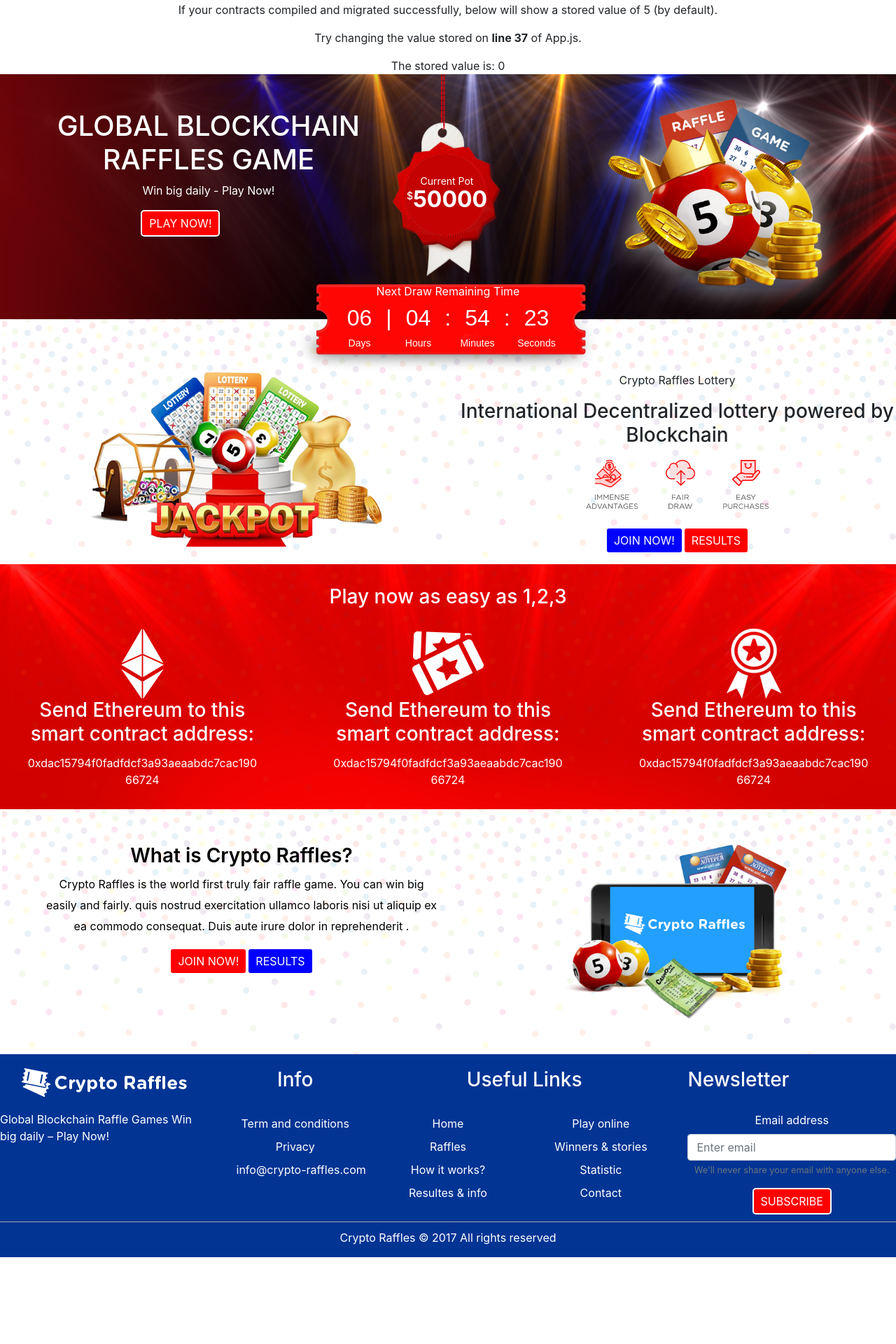
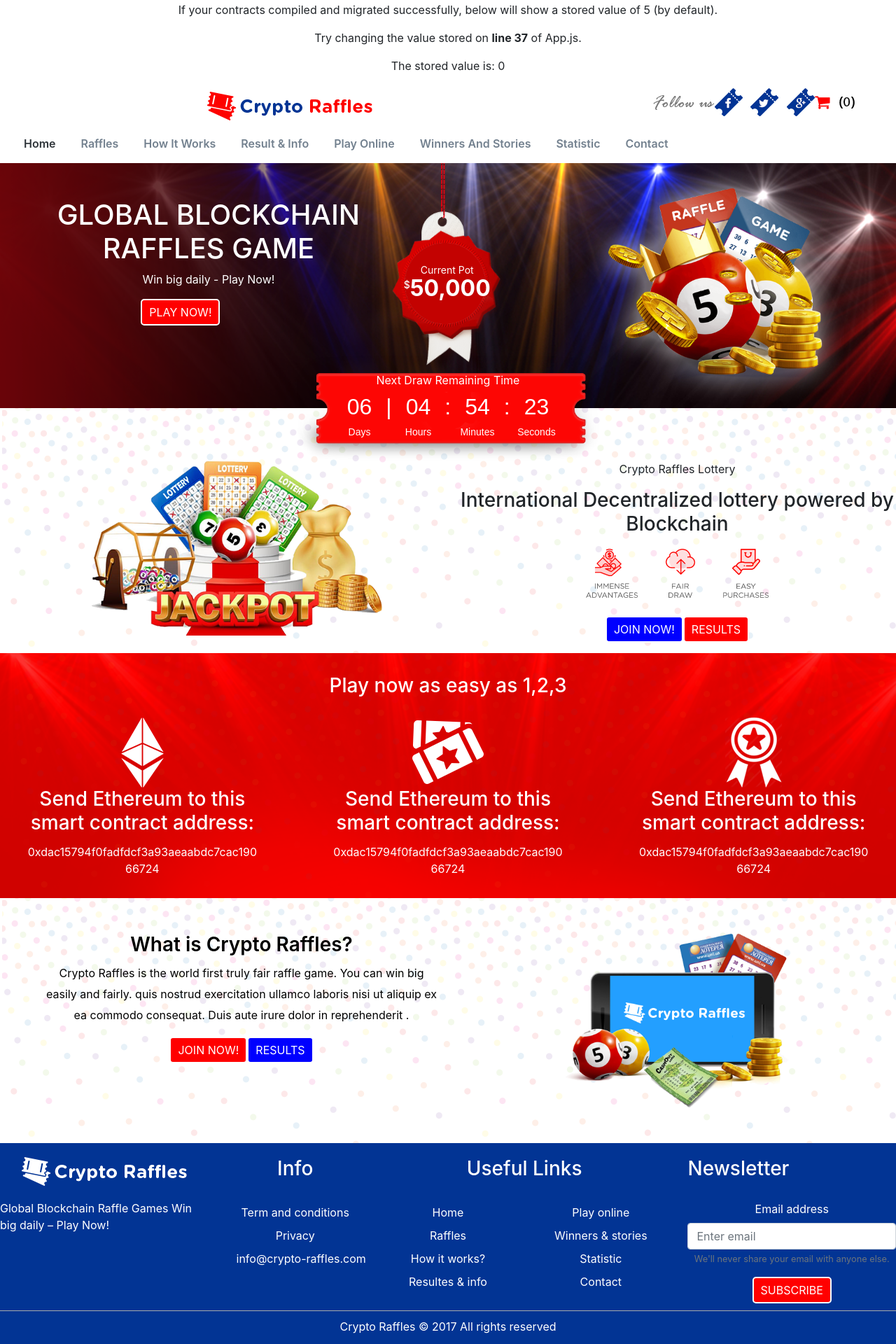
Before and after one commit to AlphaX-IBS/ax-raffle, a React (Create React App) app in the folder client/: page / in a window 1280 px wide. Shown: the part 140-2060 px from the top of the page at 70% size. Before the commit the page ends 1936 px from the top, so only its background shows below. Built offline with nearby package versions, Linux system fonts and the light colour scheme.

Commit message:
Remove console log. Get contract address from env file.

```diff
--- a/client/package.json
+++ b/client/package.json
@@ -18,7 +18,8 @@
     "web3": "^1.0.0-beta.35"
   },
   "scripts": {
-    "start": "react-scripts start",
+    "start-dev": "react-scripts start --env=development",
+    "start-prod": "react-scripts start --env=production",
     "build": "react-scripts build",
     "test": "react-scripts test --env=jsdom",
     "eject": "react-scripts eject",
--- a/client/src/components/AwardTag/index.js
+++ b/client/src/components/AwardTag/index.js
@@ -9,7 +9,7 @@ class AwardTag extends PureComponent {
         <div className="headline">Current Pot</div>
         <div>
           <span className="symbol">{symbol}</span>
-          <span className="prize">{value}</span>
+          <span className="prize">{Intl.NumberFormat().format(value)}</span>
         </div>
       </div>
     );
--- a/client/src/components/JackPotCountDown/index.js
+++ b/client/src/components/JackPotCountDown/index.js
@@ -121,7 +121,6 @@ class JackPotCountDown extends PureComponent {
         );
       } else {
         lastTime -= this.interval;
-        console.log(`lastTime=${lastTime}`);
         this.setState(
           {
             lastTime
--- /dev/null
+++ b/client/src/components/RaffleFooter/index.js
@@ -0,0 +1,98 @@
+import React, { PureComponent } from "react";
+
+class RaffleFooter extends PureComponent {
+  render() {
+    return (
+      <footer id="footer">
+        <div className="row">
+          <div className="col-md-3 text-center">
+            <img
+              style={{ paddingBottom: "20px" }}
+              src="img/logo-white.png"
+              alt="logo white"
+            />
+            <p className="text-left">
+              Global Blockchain Raffle Games Win big daily – Play Now!
+            </p>
+            <a href="#footer">
+              <i className="fa fa-facebook-square fa-2x" />
+            </a>
+            <a href="#footer">
+              <i className="fa fa-twitter fa-2x" />
+            </a>
+            <a href="#footer">
+              <i className="fa fa-google-plus fa-2x" />
+            </a>
+          </div>
+          <div className="col-md-2">
+            <h3 className="text-center">Info</h3>
+            <ul className="list-group">
+              <li className="list-group-item">Term and conditions</li>
+              <li className="list-group-item">Privacy</li>
+              <li className="list-group-item" style={{ whiteSpace: "nowrap" }}>
+                info@crypto-raffles.com
+              </li>
+            </ul>
+          </div>
+          <div className="col-md-4">
+            <h3 className="text-center">Useful links</h3>
+            <div className="row">
+              <div className="col-md-6">
+                <ul className="list-group">
+                  <li className="list-group-item">Home</li>
+                  <li className="list-group-item">Raffles</li>
+                  <li className="list-group-item">How it works?</li>
+                  <li className="list-group-item">Resultes & info</li>
+                </ul>
+              </div>
+              <div className="col-md-6">
+                <ul className="list-group">
+                  <li className="list-group-item">Play online</li>
+                  <li className="list-group-item">Winners & stories</li>
+                  <li className="list-group-item">Statistic</li>
+                  <li className="list-group-item">Contact</li>
+                </ul>
+              </div>
+            </div>
+          </div>
+          <div className="col-md-3">
+            <h3 className="text-left">newsletter</h3>
+            <form>
+              <div className="form-group">
+                <label for="exampleInputEmail1">Email address</label>
+                <input
+                  type="email"
+                  className="form-control"
+                  id="exampleInputEmail1"
+                  aria-describedby="emailHelp"
+                  placeholder="Enter email"
+                />
+                <small id="emailHelp" className="form-text text-muted">
+                  We'll never share your email with anyone else.
+                </small>
+              </div>
+              <button type="submit" className="btn-red">
+                Subscribe
+              </button>
+            </form>
+          </div>
+        </div>
+        <div className="row">
+          <p
+            style={{
+              width: "100%",
+              borderTop: "1px solid #aaa",
+              marginTop: "10px",
+              paddingTop: "10px"
+            }}
+            className="text-center"
+          >
+            Crypto Raffles © 2017 All rights reserved
+          </p>
+        </div>
+      </footer>
+    );
+  }
+}
+
+export default RaffleFooter;
--- /dev/null
+++ b/client/src/components/RaffleHeader/index.js
@@ -0,0 +1,81 @@
+import React, { PureComponent } from "react";
+
+class RaffleHeader extends PureComponent {
+  render() {
+    return (
+      <header>
+        <div class="row">
+          <div class="col-md-8">
+            <a class="navbar-brand" href="#">
+              <img src="img/logo.png" alt="" />
+            </a>
+          </div>
+          <div class="col-md-4">
+            <img src="img/header-follow-us.png" alt="" />
+            <img src="img/header-social-icons.png" alt="" />
+            <img src="img/header-cart.png" alt="" />
+          </div>
+        </div>
+        <nav class="navbar sticky-top navbar-expand-lg">
+          <button
+            class="navbar-toggler"
+            type="button"
+            data-toggle="collapse"
+            data-target="#navbarNav"
+            aria-controls="navbarNav"
+            aria-expanded="false"
+            aria-label="Toggle navigation"
+          >
+            <span class="navbar-toggler-icon" />
+          </button>
+          <div class="collapse navbar-collapse" id="navbarNav">
+            <ul class="navbar-nav">
+              <li class="nav-item">
+                <a class="nav-link active" href="#home">
+                  Home
+                </a>
+              </li>
+              <li class="nav-item">
+                <a class="nav-link" href="#">
+                  Raffles
+                </a>
+              </li>
+              <li class="nav-item">
+                <a class="nav-link" href="#">
+                  How it works
+                </a>
+              </li>
+              <li class="nav-item">
+                <a class="nav-link" href="#">
+                  Result & info
+                </a>
+              </li>
+              <li class="nav-item">
+                <a class="nav-link" href="#">
+                  Play online
+                </a>
+              </li>
+              <li class="nav-item">
+                <a class="nav-link" href="#">
+                  Winners and Stories
+                </a>
+              </li>
+              <li class="nav-item">
+                <a class="nav-link" href="#">
+                  Statistic
+                </a>
+              </li>
+              <li class="nav-item">
+                <a class="nav-link" href="#">
+                  Contact
+                </a>
+              </li>
+            </ul>
+          </div>
+        </nav>
+      </header>
+    );
+  }
+}
+
+export default RaffleHeader;
--- a/client/src/index.js
+++ b/client/src/index.js
@@ -7,7 +7,7 @@ import registerServiceWorker from "./registerServiceWorker";
 import { IntlProvider } from "react-intl";
 
 ReactDOM.render(
-  <IntlProvider>
+  <IntlProvider locale="en">
     <App />
   </IntlProvider>,
   document.getElementById("root")
--- a/client/src/scenes/Home/index.js
+++ b/client/src/scenes/Home/index.js
@@ -3,12 +3,15 @@ import { injectIntl } from "react-intl";
 import JackPotCountDown from "../../components/JackPotCountDown";
 import moment from "moment/min/moment-with-locales";
 import AwardTag from "../../components/AwardTag";
+import RaffleFooter from "../../components/RaffleFooter";
+import RaffleHeader from "../../components/RaffleHeader";
 
 class Home extends PureComponent {
   render() {
     const { intl } = this.props;
     return (
       <div>
+        <RaffleHeader />
         <section id="home">
           <div className="row">
             <div className="col-md-5">
@@ -114,7 +117,7 @@ class Home extends PureComponent {
                 <div className="raffle-card-body">
                   <h3>Send Ethereum to this smart contract address:</h3>
                   <p className="raffle-card-text">
-                    0xdac15794f0fadfdcf3a93aeaabdc7cac19066724
+                    {process.env.REACT_APP_CONTRACT_ADDRESS}
                   </p>
                 </div>
               </div>
@@ -129,7 +132,7 @@ class Home extends PureComponent {
                 <div className="raffle-card-body">
                   <h3>Send Ethereum to this smart contract address:</h3>
                   <p className="raffle-card-text">
-                    0xdac15794f0fadfdcf3a93aeaabdc7cac19066724
+                    {process.env.REACT_APP_CONTRACT_ADDRESS}
                   </p>
                 </div>
               </div>
@@ -144,7 +147,7 @@ class Home extends PureComponent {
                 <div className="raffle-card-body">
                   <h3>Send Ethereum to this smart contract address:</h3>
                   <p className="raffle-card-text">
-                    0xdac15794f0fadfdcf3a93aeaabdc7cac19066724
+                    {process.env.REACT_APP_CONTRACT_ADDRESS}
                   </p>
                 </div>
               </div>
@@ -180,97 +183,7 @@ class Home extends PureComponent {
             </div>
           </div>
         </section>
-        <footer id="footer">
-          <div className="row">
-            <div className="col-md-3 text-center">
-              <img
-                style={{ paddingBottom: "20px" }}
-                src="img/logo-white.png"
-                alt="logo white"
-              />
-              <p className="text-left">
-                Global Blockchain Raffle Games Win big daily – Play Now!
-              </p>
-              <a href="#footer">
-                <i className="fa fa-facebook-square fa-2x" />
-              </a>
-              <a href="#footer">
-                <i className="fa fa-twitter fa-2x" />
-              </a>
-              <a href="#footer">
-                <i className="fa fa-google-plus fa-2x" />
-              </a>
-            </div>
-            <div className="col-md-2">
-              <h3 className="text-center">Info</h3>
-              <ul className="list-group">
-                <li className="list-group-item">Term and conditions</li>
-                <li className="list-group-item">Privacy</li>
-                <li
-                  className="list-group-item"
-                  style={{ whiteSpace: "nowrap" }}
-                >
-                  info@crypto-raffles.com
-                </li>
-              </ul>
-            </div>
-            <div className="col-md-4">
-              <h3 className="text-center">Useful links</h3>
-              <div className="row">
-                <div className="col-md-6">
-                  <ul className="list-group">
-                    <li className="list-group-item">Home</li>
-                    <li className="list-group-item">Raffles</li>
-                    <li className="list-group-item">How it works?</li>
-                    <li className="list-group-item">Resultes & info</li>
-                  </ul>
-                </div>
-                <div className="col-md-6">
-                  <ul className="list-group">
-                    <li className="list-group-item">Play online</li>
-                    <li className="list-group-item">Winners & stories</li>
-                    <li className="list-group-item">Statistic</li>
-                    <li className="list-group-item">Contact</li>
-                  </ul>
-                </div>
-              </div>
-            </div>
-            <div className="col-md-3">
-              <h3 className="text-left">newsletter</h3>
-              <form>
-                <div className="form-group">
-                  <label for="exampleInputEmail1">Email address</label>
-                  <input
-                    type="email"
-                    className="form-control"
-                    id="exampleInputEmail1"
-                    aria-describedby="emailHelp"
-                    placeholder="Enter email"
-                  />
-                  <small id="emailHelp" className="form-text text-muted">
-                    We'll never share your email with anyone else.
-                  </small>
-                </div>
-                <button type="submit" className="btn-red">
-                  Subscribe
-                </button>
-              </form>
-            </div>
-          </div>
-          <div className="row">
-            <p
-              style={{
-                width: "100%",
-                borderTop: "1px solid #aaa",
-                marginTop: "10px",
-                paddingTop: "10px"
-              }}
-              className="text-center"
-            >
-              Crypto Raffles © 2017 All rights reserved
-            </p>
-          </div>
-        </footer>
+        <RaffleFooter />
       </div>
     );
   }
```
Also changed, not shown: 2 other files (tests, documents, lock files or other folders).
